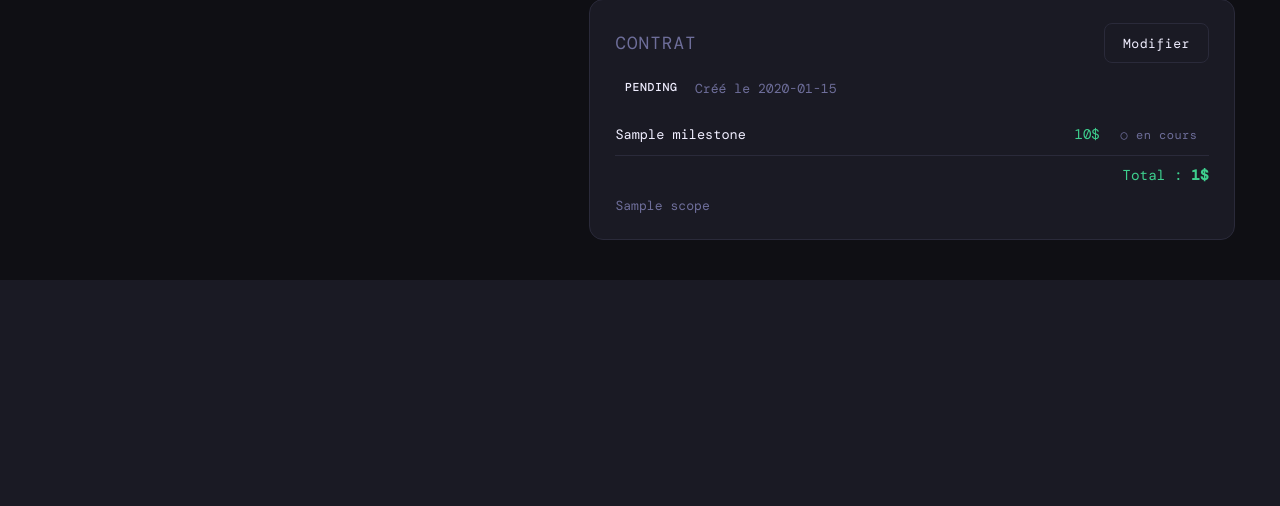
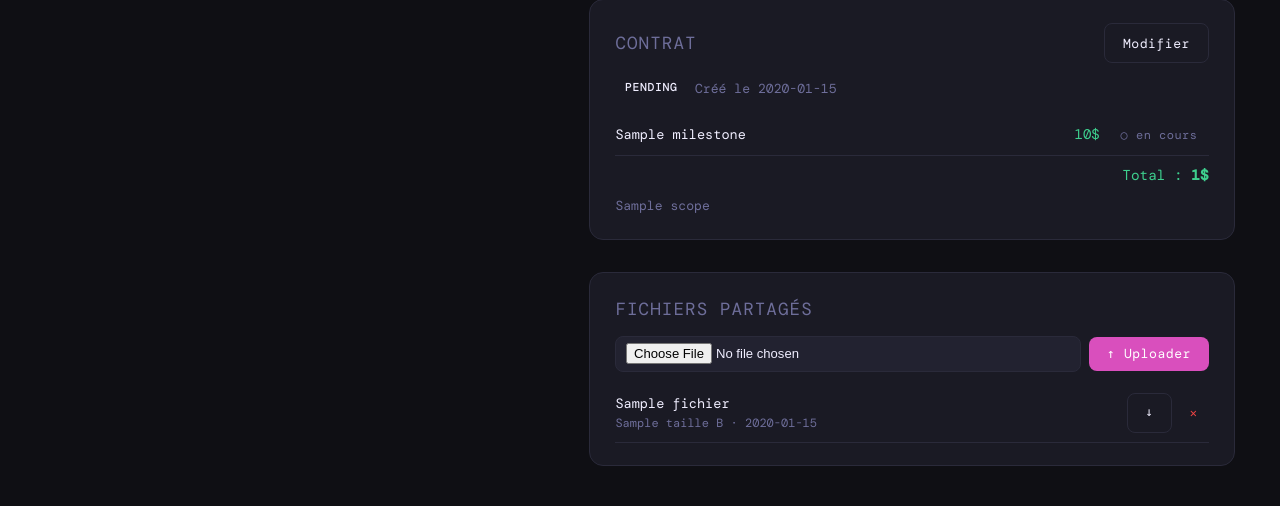
Before and after one commit to naomie6958/TNTMom-Business, a Flask app: template ClientPortal/templates/client_fiche.html in a window 1280 px wide. Shown: the part 1255-1761 px from the top of the page. Before the commit the page ends 1535 px from the top, so only its background shows below. Run offline with Flask 3, Linux system fonts and the light colour scheme; the template is opened without the code that fills it: most values are stand-ins (such as "Sample title", 1, 10 or a date in 2020); some web fonts are replaced.

Commit message:
feat: partage de fichiers client — upload admin, téléchargement portail
Co-Authored-By: Claude Sonnet 4.6 <noreply@anthropic.com>

```diff
--- a/ClientPortal/app.py
+++ b/ClientPortal/app.py
@@ -1,6 +1,7 @@
-from flask import Flask, render_template, request, redirect, session, jsonify, flash
+from flask import Flask, render_template, request, redirect, session, jsonify, flash, send_from_directory
 from database import init_db, seed_db, migrate_db, get_db
 from werkzeug.security import check_password_hash, generate_password_hash
+from werkzeug.utils import secure_filename
 from dotenv import load_dotenv
 from functools import wraps
 import datetime
@@ -15,6 +16,13 @@ app = Flask(__name__)
 # Si elle change, toutes les sessions actives sont invalidées.
 # En prod elle vient du .env — jamais hardcodée dans le code.
 app.secret_key = os.getenv('SECRET_KEY', 'dev-only-change-me')
+
+# Limite la taille des uploads à 16 MB — au-delà Flask retourne une erreur 413
+app.config['MAX_CONTENT_LENGTH'] = 16 * 1024 * 1024
+
+# Dossier de stockage des fichiers uploadés — en dehors de static/ pour ne pas
+# être servi directement. Flask contrôle qui peut télécharger quoi.
+UPLOAD_ROOT = os.path.join(os.path.dirname(__file__), 'uploads')
 
 # On initialise et peuple la DB au démarrage de l'app
 init_db()
@@ -168,6 +176,11 @@ def client_fiche(client_id):
         (client_id,)
     ).fetchone()
 
+    fichiers = conn.execute(
+        'SELECT * FROM fichiers WHERE client_id = ? ORDER BY uploaded_at DESC',
+        (client_id,)
+    ).fetchall()
+
     conn.close()
 
     # Parse le JSON des milestones pour l'affichage dans le template
@@ -198,6 +211,7 @@ def client_fiche(client_id):
                            total_contrat=total_contrat,
                            questionnaire=questionnaire,
                            questionnaire_rep=questionnaire_rep,
+                           fichiers=fichiers,
                            name=session['user_name'])
 
 
@@ -481,6 +495,102 @@ def toggle_milestone(client_id, index):
     return redirect(f'/clients/{client_id}')
 
 
+# ─── FICHIERS ─────────────────────────────────────────────────────────────────
+
+@app.route('/clients/<int:client_id>/fichiers/upload', methods=['POST'])
+@login_required
+def upload_fichier(client_id):
+    fichier = request.files.get('fichier')
+    if not fichier or fichier.filename == '':
+        flash('Aucun fichier sélectionné.', 'error')
+        return redirect(f'/clients/{client_id}')
+
+    nom_original = fichier.filename
+    # secure_filename retire les / et caractères dangereux — évite les path traversal
+    nom_secure = secure_filename(nom_original)
+    if not nom_secure:
+        flash('Nom de fichier invalide.', 'error')
+        return redirect(f'/clients/{client_id}')
+
+    # UUID en préfixe = nom unique sur le disque même si deux clients uploadent le même nom
+    nom_stocke = f"{uuid.uuid4().hex}_{nom_secure}"
+
+    dossier = os.path.join(UPLOAD_ROOT, str(client_id))
+    os.makedirs(dossier, exist_ok=True)   # crée le dossier du client s'il n'existe pas
+
+    chemin = os.path.join(dossier, nom_stocke)
+    fichier.save(chemin)
+    taille = os.path.getsize(chemin)
+
+    conn = get_db()
+    conn.execute(
+        'INSERT INTO fichiers (client_id, nom_original, nom_fichier, taille) VALUES (?,?,?,?)',
+        (client_id, nom_original, nom_stocke, taille)
+    )
+    conn.commit()
+    conn.close()
+    flash(f'"{nom_original}" uploadé.', 'success')
+    return redirect(f'/clients/{client_id}')
+
+
+@app.route('/clients/<int:client_id>/fichiers/<int:fichier_id>/download')
+@login_required
+def telecharger_fichier_admin(client_id, fichier_id):
+    conn = get_db()
+    f = conn.execute(
+        'SELECT * FROM fichiers WHERE id = ? AND client_id = ?', (fichier_id, client_id)
+    ).fetchone()
+    conn.close()
+
+    if not f:
+        return redirect(f'/clients/{client_id}')
+
+    dossier = os.path.join(UPLOAD_ROOT, str(client_id))
+    # as_attachment=True = force le téléchargement (pas d'affichage dans le navigateur)
+    # download_name = nom montré à l'utilisateur (le nom original, pas le nom uuid interne)
+    return send_from_directory(dossier, f['nom_fichier'],
+                               as_attachment=True, download_name=f['nom_original'])
+
+
+@app.route('/clients/<int:client_id>/fichiers/<int:fichier_id>/delete', methods=['POST'])
+@login_required
+def delete_fichier(client_id, fichier_id):
+    conn = get_db()
+    f = conn.execute(
+        'SELECT * FROM fichiers WHERE id = ? AND client_id = ?', (fichier_id, client_id)
+    ).fetchone()
+
+    if f:
+        chemin = os.path.join(UPLOAD_ROOT, str(client_id), f['nom_fichier'])
+        if os.path.exists(chemin):
+            os.remove(chemin)  # on supprime le fichier physique avant l'entrée DB
+        conn.execute('DELETE FROM fichiers WHERE id = ?', (fichier_id,))
+        conn.commit()
+    conn.close()
+    flash('Fichier supprimé.', 'success')
+    return redirect(f'/clients/{client_id}')
+
+
+@app.route('/portail/fichiers/<int:fichier_id>')
+@client_login_required
+def telecharger_fichier_client(fichier_id):
+    conn = get_db()
+    # On vérifie que le fichier appartient bien AU client connecté — un client
+    # ne peut pas deviner l'id d'un fichier d'un autre client et le télécharger
+    f = conn.execute(
+        'SELECT * FROM fichiers WHERE id = ? AND client_id = ?',
+        (fichier_id, session['client_id'])
+    ).fetchone()
+    conn.close()
+
+    if not f:
+        return redirect('/portail/dashboard')
+
+    dossier = os.path.join(UPLOAD_ROOT, str(session['client_id']))
+    return send_from_directory(dossier, f['nom_fichier'],
+                               as_attachment=True, download_name=f['nom_original'])
+
+
 # ─── ACCÈS PORTAIL CLIENT ─────────────────────────────────────────────────────
 
 @app.route('/clients/<int:client_id>/set-password', methods=['POST'])
@@ -562,6 +672,12 @@ def portail_dashboard():
         'SELECT * FROM contrats WHERE client_id = ? ORDER BY created_at DESC LIMIT 1',
         (session['client_id'],)
     ).fetchone()
+
+    fichiers = conn.execute(
+        'SELECT * FROM fichiers WHERE client_id = ? ORDER BY uploaded_at DESC',
+        (session['client_id'],)
+    ).fetchall()
+
     conn.close()
 
     milestones = []
@@ -575,7 +691,8 @@ def portail_dashboard():
                             client=client,
                             contrat=contrat,
                             milestones=milestones,
-                            total_contrat=total_contrat)
+                            total_contrat=total_contrat,
+                            fichiers=fichiers)
 
 
 if __name__ == '__main__':
--- a/ClientPortal/templates/client_fiche.html
+++ b/ClientPortal/templates/client_fiche.html
@@ -344,6 +344,61 @@
             {% endif %}
         </div>
 
+        {# ── FICHIERS PARTAGÉS ────────────────────────────────────────── #}
+        <div class="card">
+            <div class="section-header">
+                <div class="section-title">Fichiers partagés</div>
+            </div>
+
+            {# enctype="multipart/form-data" est obligatoire pour les uploads de fichiers #}
+            <form method="POST" action="/clients/{{ client.id }}/fichiers/upload"
+                  enctype="multipart/form-data" style="margin-bottom: 0.8rem;">
+                <div style="display: flex; gap: 0.5rem; align-items: center; flex-wrap: wrap;">
+                    <input type="file" name="fichier" required
+                           style="font-size: 0.82rem; flex: 1; min-width: 0;
+                                  background: var(--surface2); border: 1px solid var(--border);
+                                  border-radius: var(--radius); padding: 0.4rem 0.6rem; color: var(--text);">
+                    <button type="submit" class="btn btn-primary" style="white-space: nowrap;">
+                        ↑ Uploader
+                    </button>
+                </div>
+            </form>
+
+            {% if fichiers %}
+                {% for f in fichiers %}
+                <div style="display: flex; justify-content: space-between; align-items: center;
+                            padding: 0.5rem 0; border-bottom: 1px solid var(--border);
+                            font-size: 0.85rem;">
+                    <div>
+                        <div>{{ f.nom_original }}</div>
+                        <div class="text-muted" style="font-size: 0.75rem;">
+                            {# Affiche la taille en MB, KB ou B selon la taille #}
+                            {% if f.taille > 1048576 %}{{ (f.taille / 1048576) | round(1) }} MB
+                            {% elif f.taille > 1024 %}{{ (f.taille / 1024) | int }} KB
+                            {% else %}{{ f.taille }} B{% endif %}
+                            · {{ f.uploaded_at[:10] }}
+                        </div>
+                    </div>
+                    <div style="display: flex; gap: 0.4rem; align-items: center;">
+                        <a href="/clients/{{ client.id }}/fichiers/{{ f.id }}/download"
+                           class="btn btn-secondary" style="font-size: 0.78rem;">↓</a>
+                        <form id="delete-fichier-{{ f.id }}" method="POST"
+                              action="/clients/{{ client.id }}/fichiers/{{ f.id }}/delete">
+                            <button type="button" class="btn btn-ghost"
+                                    style="font-size: 0.75rem; color: var(--red);"
+                                    onclick="openDeleteModal('delete-fichier-{{ f.id }}',
+                                             'Supprimer &quot;{{ f.nom_original }}&quot; ?')">
+                                ✕
+                            </button>
+                        </form>
+                    </div>
+                </div>
+                {% endfor %}
+            {% else %}
+                <div class="empty-state">Aucun fichier partagé.</div>
+            {% endif %}
+        </div>
+
     </div>
 </div>
 
```
Also changed, not shown: ClientPortal/database.py (+13 -0 lines), ClientPortal/templates/portail_dashboard.html (+25 -1 lines).
